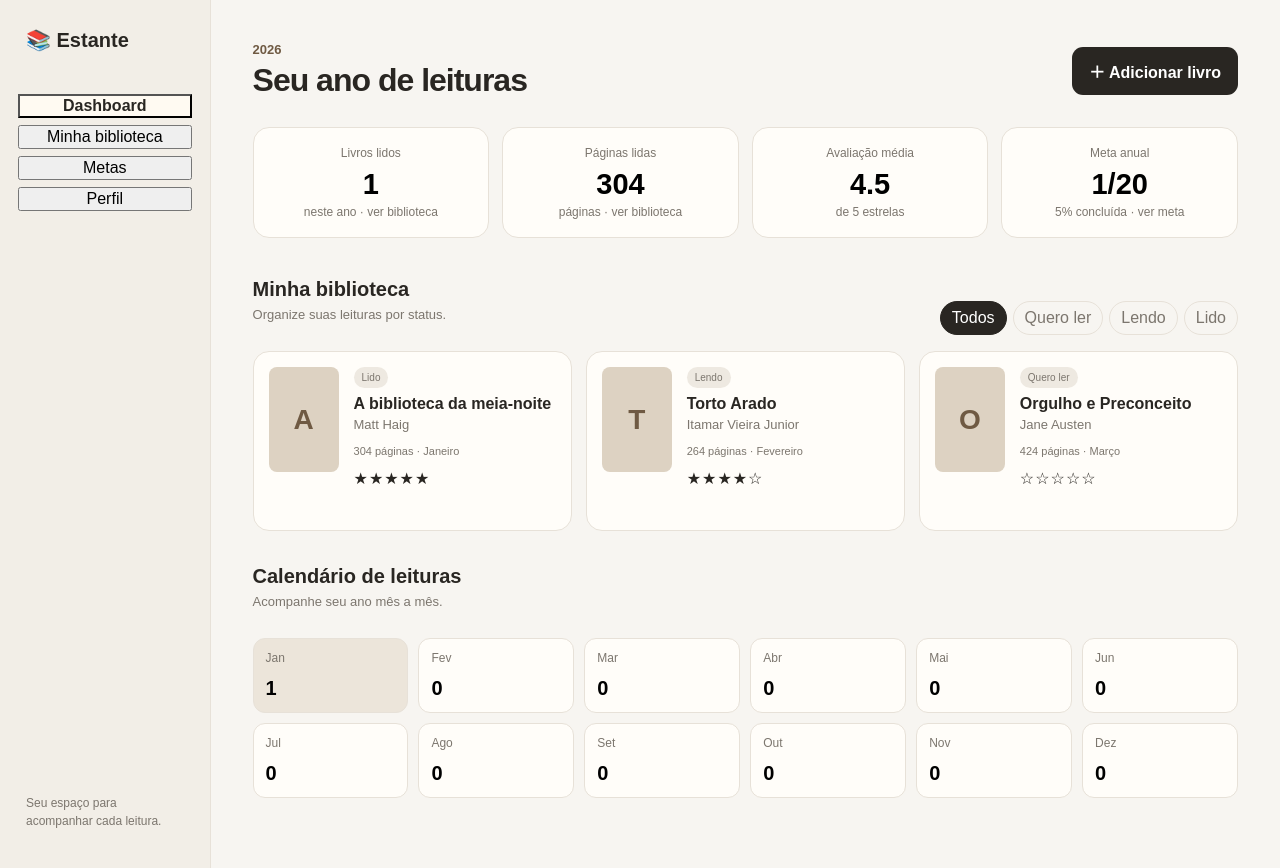
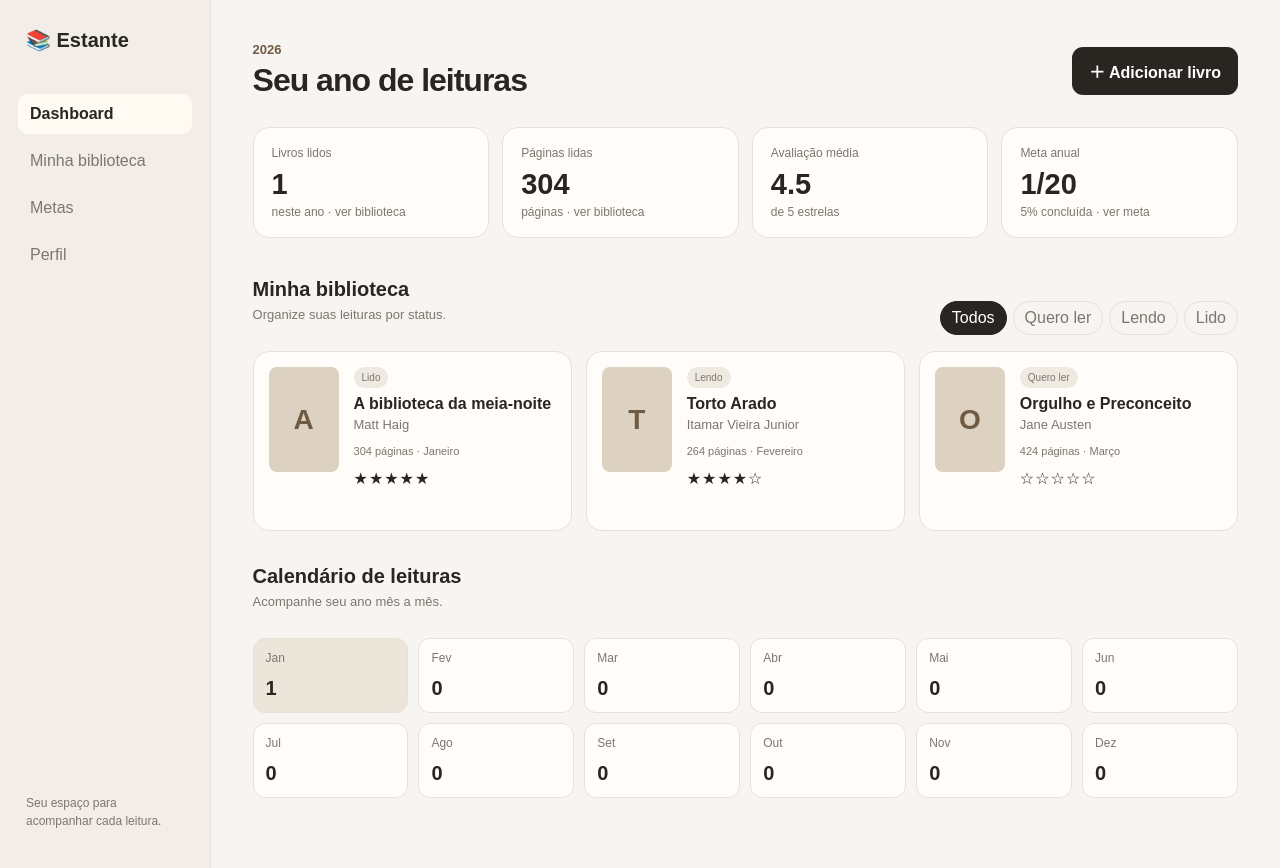
Before and after one commit to isabelmr1107/leituras-app, a Next.js app: page / in a window 1280 px wide. Built offline with nearby package versions, Linux system fonts and the light colour scheme.

Commit message:
feat: style interactive navigation and cards

```diff
--- a/app/globals.css
+++ b/app/globals.css
@@ -3,19 +3,20 @@
 html,body{margin:0;min-height:100%;background:var(--bg);color:var(--ink);font-family:Arial,Helvetica,sans-serif}
 button,input,select{font:inherit}button{cursor:pointer}
 .shell{min-height:100vh;display:flex}.sidebar{width:230px;border-right:1px solid var(--line);background:#f2eee7;padding:28px 18px;display:flex;flex-direction:column}
-.brand{font-size:20px;font-weight:800;margin:0 8px 42px}.sidebar nav{display:grid;gap:7px}.sidebar nav a{padding:11px 12px;color:var(--muted);border-radius:10px}.sidebar nav .active{background:#fffaf2;color:var(--ink);font-weight:700}
+.brand{font-size:20px;font-weight:800;margin:0 8px 42px}.sidebar nav{display:grid;gap:7px}.nav-button{border:0;background:transparent;text-align:left;padding:11px 12px;color:var(--muted);border-radius:10px}.nav-button:hover,.nav-button.active{background:#fffaf2;color:var(--ink);font-weight:700}
 .side-note{margin-top:auto;color:var(--muted);font-size:12px;line-height:1.5;padding:10px 8px}.content{width:min(1180px,100%);margin:auto;padding:42px 42px 70px}
 .topbar{display:flex;align-items:center;justify-content:space-between;gap:20px;margin-bottom:28px}.eyebrow{margin:0 0 5px;color:var(--accent);font-size:13px;font-weight:800}
 h1,h2,h3,p{margin-top:0}h1{font-size:32px;margin-bottom:0;letter-spacing:-1px}h2{font-size:20px;margin-bottom:6px}.section-head p{color:var(--muted);font-size:13px}
-.primary{border:0;border-radius:11px;background:var(--ink);color:white;padding:12px 17px;font-weight:700}.full{width:100%;margin-top:8px}
-.stats{display:grid;grid-template-columns:repeat(4,1fr);gap:13px;margin-bottom:40px}.stat{background:var(--card);border:1px solid var(--line);border-radius:16px;padding:18px}.stat span,.stat small{display:block;color:var(--muted);font-size:12px}.stat strong{display:block;font-size:29px;margin:8px 0 4px}
+.primary{border:0;border-radius:11px;background:var(--ink);color:white;padding:12px 17px;font-weight:700}.primary:hover{opacity:.9}.full{width:100%;margin-top:8px}
+.stats{display:grid;grid-template-columns:repeat(4,1fr);gap:13px;margin-bottom:40px}.stat{background:var(--card);border:1px solid var(--line);border-radius:16px;padding:18px}.stat-button{width:100%;text-align:left;color:inherit}.stat-button:hover{transform:translateY(-2px);box-shadow:0 8px 20px rgba(0,0,0,.06)}.stat span,.stat small{display:block;color:var(--muted);font-size:12px}.stat strong{display:block;font-size:29px;margin:8px 0 4px}
 .section{margin-top:34px}.section-head{display:flex;justify-content:space-between;align-items:flex-end;gap:20px;margin-bottom:16px}.filters{display:flex;gap:6px;flex-wrap:wrap}
-.filter{border:1px solid var(--line);background:transparent;border-radius:999px;padding:7px 11px;color:var(--muted)}.filter.active{background:var(--ink);color:#fff;border-color:var(--ink)}
+.filter{border:1px solid var(--line);background:transparent;border-radius:999px;padding:7px 11px;color:var(--muted)}.filter:hover,.filter.active{background:var(--ink);color:#fff;border-color:var(--ink)}
 .books{display:grid;grid-template-columns:repeat(3,1fr);gap:14px}.book{display:flex;gap:15px;background:var(--card);border:1px solid var(--line);border-radius:16px;padding:15px;min-height:180px}
 .cover{width:70px;min-width:70px;height:105px;border-radius:8px;background:#ddd2c2;display:grid;place-items:center;font-size:28px;font-weight:800;color:var(--accent)}
 .book-info{min-width:0}.book h3{font-size:16px;line-height:1.2;margin:9px 0 4px}.book p{color:var(--muted);font-size:13px;margin-bottom:13px}.badge{font-size:10px;padding:5px 8px;border-radius:999px;background:#eee9e1;color:var(--muted)}
 .book-meta{color:var(--muted);font-size:11px}.stars{margin-top:12px;letter-spacing:1px}.calendar{display:grid;grid-template-columns:repeat(6,1fr);gap:10px}
-.month{min-height:75px;border:1px solid var(--line);background:var(--card);border-radius:12px;padding:12px;display:flex;flex-direction:column;justify-content:space-between}.month span{font-size:12px;color:var(--muted)}.month strong{font-size:20px}.month.filled{background:#ece5da}
+.month{min-height:75px;border:1px solid var(--line);background:var(--card);border-radius:12px;padding:12px;display:flex;flex-direction:column;justify-content:space-between;text-align:left;color:inherit}.month:hover{transform:translateY(-2px);background:#f0ebe3}.month span{font-size:12px;color:var(--muted)}.month strong{font-size:20px}.month.filled{background:#ece5da}
+.goal-card,.profile-card{background:var(--card);border:1px solid var(--line);border-radius:18px;padding:28px;max-width:650px}.goal-number{font-size:42px;display:block;margin:18px 0}.progress{height:12px;background:#e8e2d9;border-radius:99px;overflow:hidden}.progress span{display:block;height:100%;background:var(--accent);border-radius:99px}.profile-card{text-align:center}.avatar{width:72px;height:72px;border-radius:50%;background:#ddd2c2;display:grid;place-items:center;font-size:28px;font-weight:800;margin:0 auto 15px}
 .overlay{position:fixed;inset:0;background:rgba(30,27,23,.42);display:grid;place-items:center;padding:20px}.modal{width:min(450px,100%);background:var(--card);border-radius:18px;padding:24px;box-shadow:0 20px 70px rgba(0,0,0,.2)}
 .modal-head{display:flex;justify-content:space-between}.modal-head p{color:var(--muted);font-size:13px}.close{border:0;background:transparent;font-size:28px;height:32px}
 label{display:block;font-size:12px;font-weight:700;margin:15px 0}input,select{width:100%;margin-top:7px;padding:11px 12px;border:1px solid var(--line);border-radius:10px;background:white;outline:none}
```
